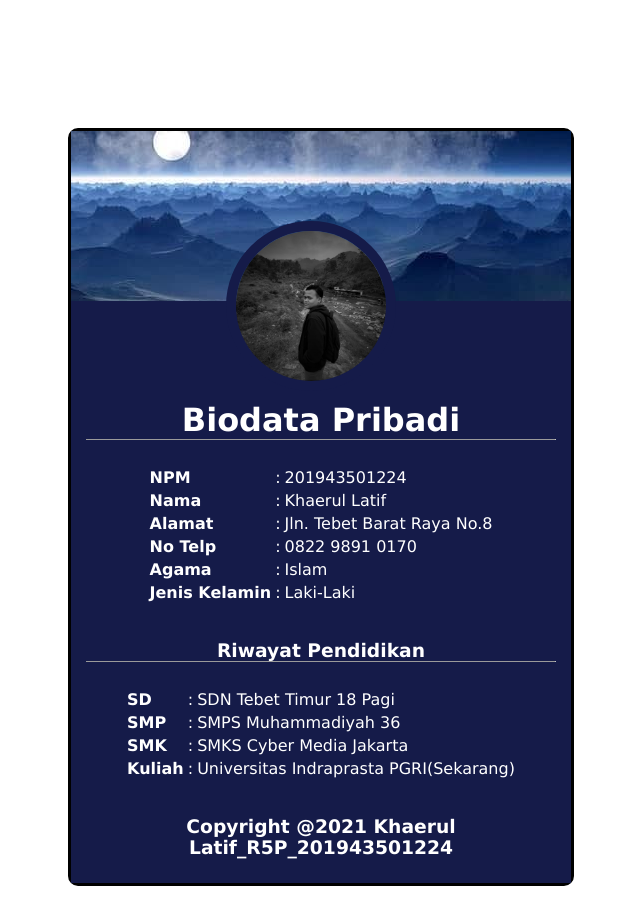
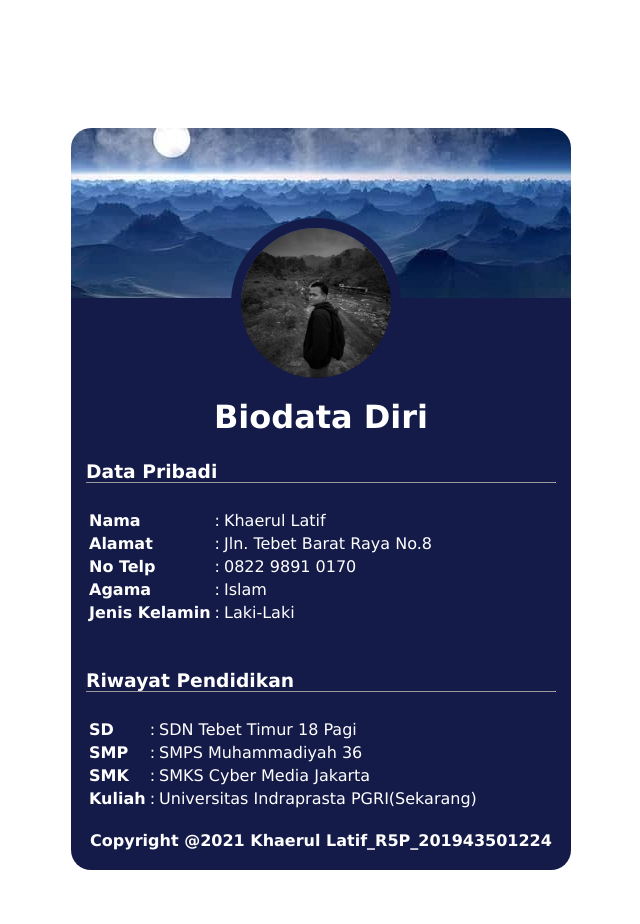
Before and after one commit to Khaerul-Latif-201943501224/MyBiodata, a plain HTML site: page index.html in a window 1280 px wide. Shown: the whole page, without its empty margins (319-959 px from the left). Drawn offline with Linux system fonts and the light colour scheme.

Commit message:
Update index.html

```diff
--- a/index.html
+++ b/index.html
@@ -5,7 +5,7 @@
     <meta charset="UTF-8">
     <meta http-equiv="X-UA-Compatible" content="IE=edge">
     <meta name="viewport" content="width=device-width, initial-scale=1.0">
-    <title>Document</title>
+    <title>Biodata -Khaerul Latif</title>
     <style>
         * {
             font-family: Verdana, Arial, Helvetica, sans-serif;
@@ -18,15 +18,12 @@
         .biodata {
             margin: 10%;
             display: flex;
-            align-items: center;
-            justify-content: center;
+
+
         }
 
         .card {
             margin: auto;
-            align-items: center;
-            border: 3px solid black;
-            border-radius: 10px;
             width: 500px;
             height: auto;
         }
@@ -36,6 +33,7 @@
             height: 170px;
             width: 500px;
             margin: auto;
+            border-radius: 20px 20px 0 0;
         }
 
         .bg-bottom {
@@ -44,7 +42,7 @@
             padding-left: 3%;
             padding-right: 3%;
             padding-top: 20%;
-            padding-bottom: 5%;
+            border-radius: 0 0 20px 20px;
         }
 
         .pp {
@@ -55,20 +53,34 @@
             display: inline-block;
             border: 10px solid #151B49;
             margin-top: 90px;
-            margin-left: 31%;
+            margin-left: 32%;
         }
 
         table {
             margin-top: 25px;
-            padding-bottom: 35px;
+            padding-bottom: 20px;
+            display: block;
         }
 
-        h1,
-        span,
         h3 {
             font-weight: bold;
+            margin-top: 25px;
+        }
+
+        h1{
+            font-style:initial;
             text-align: center;
-            align-items: center;
+        }
+
+        span {
+            font-weight: bold;
+        }
+
+        p {
+            font-style: normal;
+            font-weight: bold;
+            text-align: center;
+            padding-bottom: 20px;
         }
     </style>
 </head>
@@ -77,21 +89,20 @@
         <div class="biodata">
         <div class="card">
             <div class="bg-top">
-                <img class="pp" src="pp.jpeg" alt="Photo Profil">
+                <img class="pp" src="pp.jpeg" alt="Khaerul Latif">
 
             </div>
             <div class="bg-bottom">
-                <h1>Biodata Pribadi
-                    <hr size=“3”>
-                    </hr>
+                <h1>Biodata Diri
+
                 </h1>
 
+                <h3>Data Pribadi
+                    <hr size=“1”>
+                    </hr>
+                </h3>
+
                 <table>
-                    <tr>
-                        <td><span>NPM</span></td>
-                        <td>:</td>
-                        <td>201943501224</td>
-                    </tr>
                     <tr>
                         <td><span>Nama</span></td>
                         <td>:</td>
@@ -147,7 +158,7 @@
                         <td>Universitas Indraprasta PGRI(Sekarang)</td>
                     </tr>
                 </table>
-                <h3>Copyright @2021 Khaerul Latif_R5P_201943501224</h2>
+                <p>Copyright @2021 Khaerul Latif_R5P_201943501224</p>
             </div>
         </div>
     </div>
```
